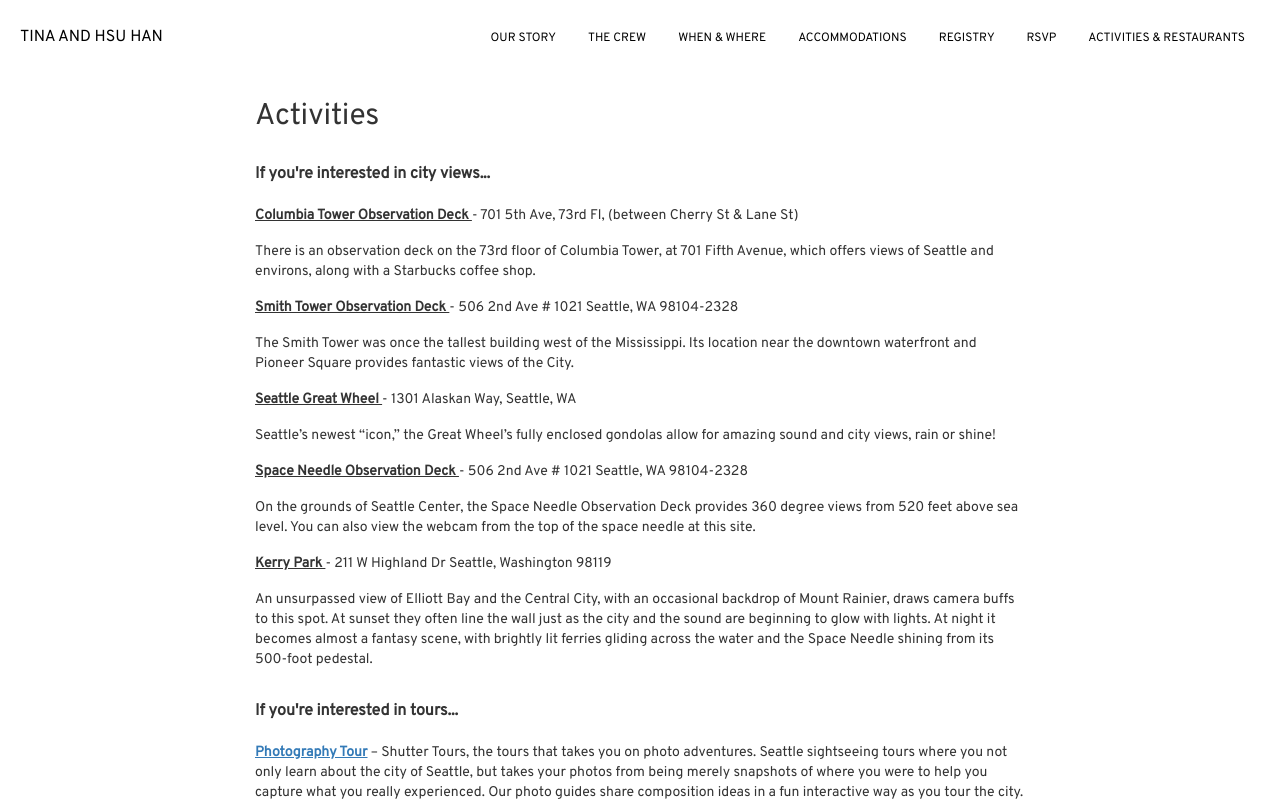
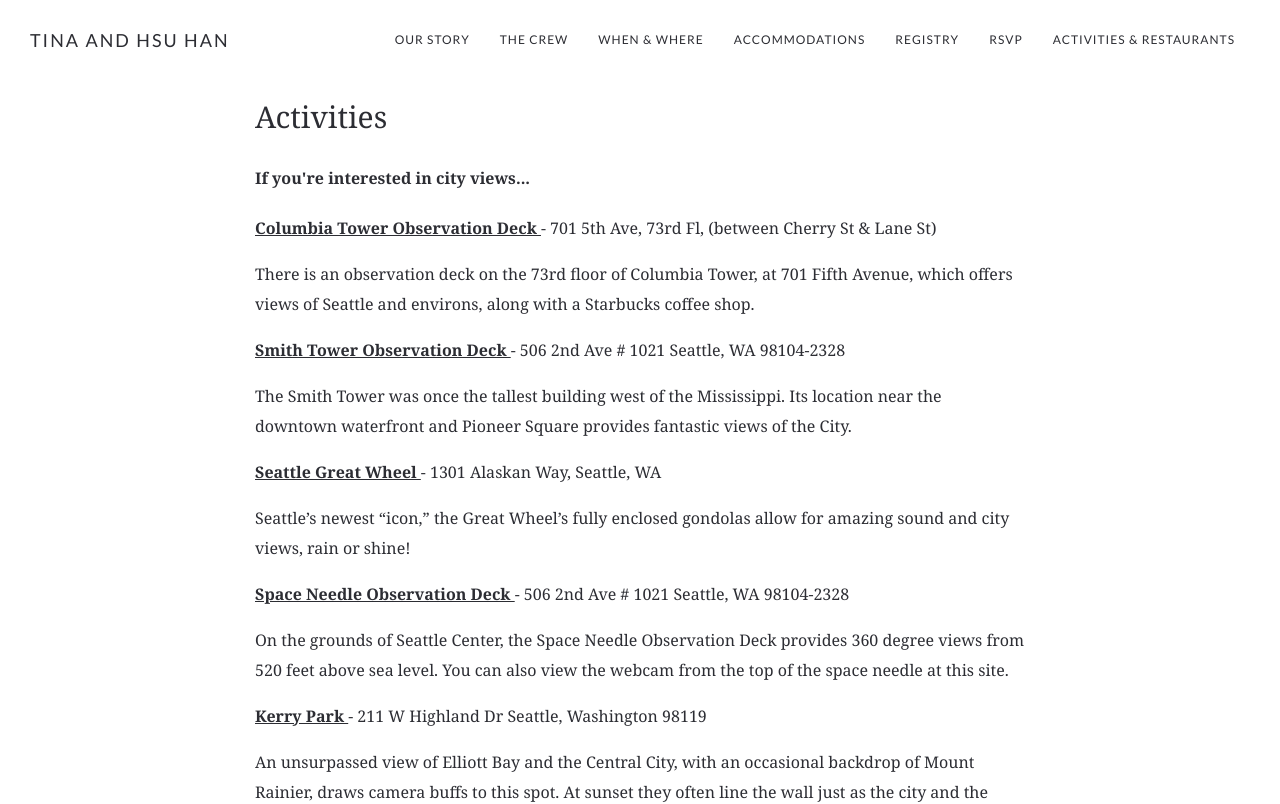
Before and after one commit to hsuhanooi/wedding, a React (Create React App) app: page /activities in a window 1280 px wide. Shown: the top 804 px of the page. Built offline with nearby package versions, Linux system fonts and the light colour scheme.

Commit message:
finished polishing the homepage

```diff
--- a/public/index.html
+++ b/public/index.html
@@ -16,7 +16,7 @@
     <!-- Latest compiled and minified CSS -->
     <script src="https://code.jquery.com/jquery-3.2.1.min.js"></script>
     <link rel="stylesheet" href="https://maxcdn.bootstrapcdn.com/bootstrap/latest/css/bootstrap.min.css">
-    <link href='//fonts.googleapis.com/css?family=Overpass' rel='stylesheet'>
+    <link href='//fonts.googleapis.com/css?family=Lato' rel='stylesheet'>
     <title>Tina and Hsu Han's Wedding Extravaganza</title>
   </head>
   <body>
--- a/src/App.js
+++ b/src/App.js
@@ -15,13 +15,13 @@ import Activities from './views/Activities'
 function MainLayout({ children }) {
     return (
       <div className="App">
-        <div className="App-header">
-          <div className="logo float-left">
+        <div className="header">
+          <div className="logo pull-left">
             <Link to='/' className="logo">
               <span className="logo">TINA AND HSU HAN</span>
             </Link>
           </div>
-          <ul className="nav nav-pills float-right">
+          <ul className="nav navbar-nav pull-right">
             <li role="presentation"><Link to='/'>OUR STORY</Link></li>
             <li role="presentation"><Link className="" to='/crew'>THE CREW</Link></li>
             <li role="presentation"><Link to='/when'>WHEN & WHERE</Link></li>
--- a/src/index.css
+++ b/src/index.css
@@ -1,12 +1,45 @@
-.App {
-  text-align: center;
+body {
+  font-family: Georgia;
+  font-size: 16px;
+  line-height: 30px;
+  color: #2C2D33;
 }
 
-.App-header {
-  background-color: white;
-  height: 80px;
-  padding: 20px;
-  color: black;
+p {
+  margin-bottom: 30px;
+}
+
+h1 {
+  font-family: 'Lato', 'Helvetica Neue', Arial;
+  font-size: 30px;
+  font-weight: 300;
+  line-height: 40px;
+  letter-spacing: 2px;
+}
+
+.App {
+  margin-bottom: 150px;
+}
+
+.header {
+  font-family: 'Lato', 'Helvetica Neue', Arial;
+  padding: 15px 30px;
+  letter-spacing: 2px;
+  overflow: hidden;
+}
+
+.logo {
+  font-size: 18px;
+  line-height: 50px;
+  text-transform: uppercase;
+}
+
+a.logo {
+  color: #2C2D33;
+}
+
+a.logo:hover {
+  text-decoration: none;
 }
 
 .float-left {
@@ -17,16 +50,19 @@
   float: right;
 }
 
-.nav-pills > li > a {
-  color: black;
+.navbar-nav > li > a {
+  color: #2C2D33;
   font-size: 12px;
+  font-weight: 300;
+  letter-spacing: 1px;
 }
 
 .story-container {
-  background-size:     cover;
+  background-size:     2048px 1367px;
   background-repeat:   no-repeat;
   background-position: center center;
-  height: 1000px;
+  margin-bottom: 85px;
+  height: 800px;
   width: 100%;
 }
 
@@ -34,23 +70,6 @@
   display: flex;
   align-items: center;
   justify-content: center;
-}
-
-body {
-  font-family: 'Overpass';font-size: 14px;
-}
-
-.logo {
-  font-size: 16px;
-  margin-top: 6px;
-}
-
-a.logo {
-  color: black;
-}
-
-a.logo:hover {
-  text-decoration: none;
 }
 
 p.time {
--- a/src/views/Index.js
+++ b/src/views/Index.js
@@ -5,22 +5,19 @@ import logo from '../logo.svg';
 function OurStory(props) {
   return (
     <div className="our-story">
-      <div className="our-story-head">
+      <div className="row">
+        <div className="col-md-offset-3 col-md-6">
+          <div className="our-story-head text-center">
             <h1>Our Story</h1>
           </div>
-      <div className="text-left">
-    <div className="our-story-text">
+          <div className="our-story-text text-left">
             <p>Hsu Han and Tina first met in college at the University of Washington. The exact details of how they met are lost in time now. In the most likely scenario, they were never formally introduced, but winded up playing in the same “Counter-Strike” session. Their paths crossed occasionally at UW in the virtual world, but it wasn’t until after college that their love grew.</p>
-
             <p>Together with their friends, they went on a few trips to the Olympic Peninsula, Portland and Vancouver. They explored their mutual affinities for food and shenanigans and overtime became great friends, although they mostly saw each other in group settings until they found out how close they worked to each other.</p>
-
             <p>At the time, Tina was working in downtown Seattle and Hsu Han was working in Lower Queen Anne. If you live in Seattle, you know that commuting from the East side to downtown Seattle and then to Lower Queen Anne is a true test of sanity. Living near each other on the East side, they started carpooling, and with an hour or so spent together on most days, their friendship deepened.</p>
-
             <p>One winter day, Hsu Han and Tina went snowmobiling with friends in Leavenworth, and at night they gathered at a restaurant for dinner. Hsu Han, knowing Tina’s navigational handicaps, decided it’d be the perfect opportunity for a romantic stroll through the pretty Bavarian town. He never imagined how engaging and wonderful it could be and soon found himself lost upon the snow. Despite knowing each other for so long, Hsu Han and Tina discovered a spark with each other.</p>
-
             <p>A couple months later, Hsu Han devised his move before Valentine’s Day when he made a bet with Tina that she would receive flowers. When the day arrived, the card that came with the flowers read, "You owe me milk tea =)"</p>
-
             <p>Fast forward five years later, Hsu Han and Tina are finally entering the next stage of their adventure. On September 22, 2016, Hsu Han proposed to Tina after they watched the sunrise at the summit of Haleakala Crater in Maui. They are very excited to celebrate their wedding with family and friends in Seattle on August 19, 2017!</p>
+          </div>
         </div>
       </div>
     </div>
```
Lines whose indentation alone changed are shown as unchanged.
